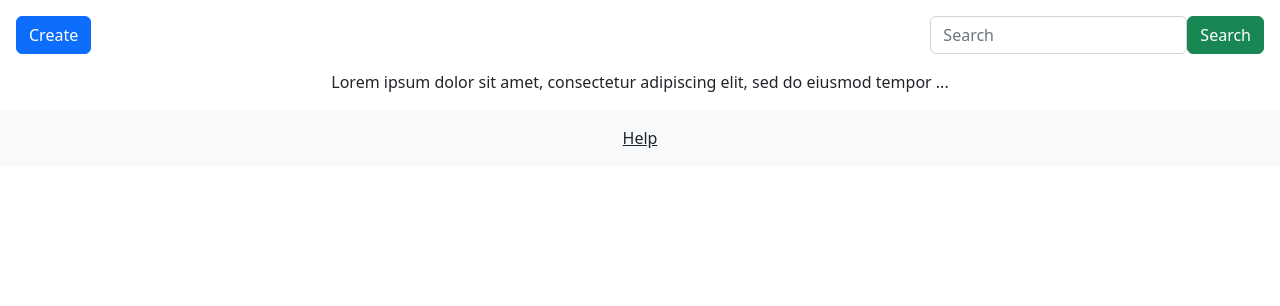
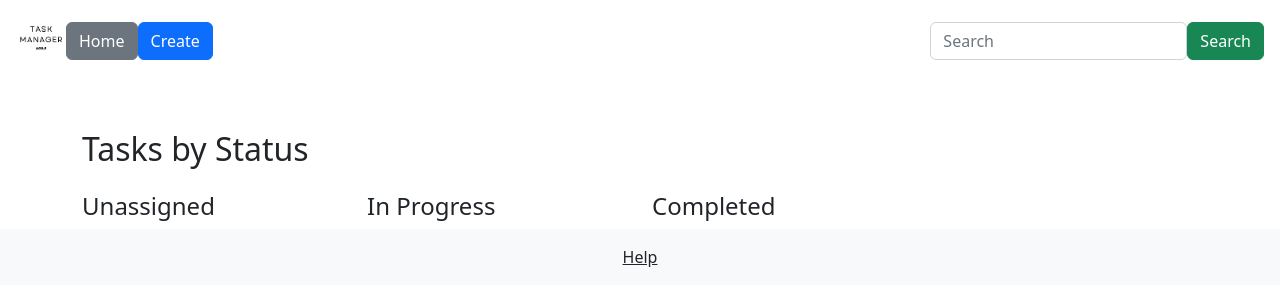
Before and after one commit to llazzaro/web_applications_django, a Django app: template taskmanager/templates/tasks/home.html in a window 1280 px wide. Shown: the top 306 px of the page. Run offline with Django 4.2, Linux system fonts and the light colour scheme; the template is opened without the code that fills it, so the values that code supplies are empty.

```diff
--- a/pyproject.toml
+++ b/pyproject.toml
@@ -11,6 +11,7 @@ python = "^3.10"
 django = "4.2.2"
 psycopg = "^3.1.9"
 django-extensions = "^3.2.3"
+django-storages = "^1.14"
 
 
 [tool.poetry.group.dev.dependencies]
--- a/taskmanager/taskmanager/settings.py
+++ b/taskmanager/taskmanager/settings.py
@@ -41,6 +41,7 @@ INSTALLED_APPS = [
     "django.contrib.staticfiles",
     "django_extensions",
     "tasks",
+    "storages",
 ]
 
 MIDDLEWARE = [
@@ -68,6 +69,7 @@ TEMPLATES = [
                 "django.template.context_processors.request",
                 "django.contrib.auth.context_processors.auth",
                 "django.contrib.messages.context_processors.messages",
+                "tasks.context_processors.feature_flags",
             ],
         },
     },
@@ -124,6 +126,8 @@ USE_TZ = True
 # https://docs.djangoproject.com/en/4.2/howto/static-files/
 
 STATIC_URL = "static/"
+STATIC_ROOT = os.path.join(BASE_DIR, "staticfiles")
+
 
 # Default primary key field type
 # https://docs.djangoproject.com/en/4.2/ref/settings/#default-auto-field
--- /dev/null
+++ b/taskmanager/tasks/context_processors.py
@@ -0,0 +1,13 @@
+def feature_flags(request):
+    user = request.user
+    flags = {
+        "is_priority_feature_enabled": False,
+    }
+
+    # Ensure the user is authenticated before checking groups
+    if user.is_authenticated:
+        flags["is_priority_feature_enabled"] = user.groups.filter(
+            name="Task Prioritization Beta Testers"
+        ).exists()
+
+    return flags
--- a/taskmanager/tasks/urls.py
+++ b/taskmanager/tasks/urls.py
@@ -19,8 +19,7 @@ handler404 = "tasks.views.custom_404"
 
 
 urlpatterns = [
-    path("", TemplateView.as_view(template_name="tasks/home.html"), name="home"),
-    path("tasks/home/", task_home, name="task-home"),
+    path("", task_home, name="task-home"),
     path("help/", TemplateView.as_view(template_name="tasks/help.html"), name="help"),
     path("tasks/", TaskListView.as_view(), name="task-list"),  # GET
     path("tasks/new/", TaskCreateView.as_view(), name="task-create"),  # POST
--- a/taskmanager/templates/tasks/_header.html
+++ b/taskmanager/templates/tasks/_header.html
@@ -1,9 +1,14 @@
+{% load static %}
+
 <header class="d-flex justify-content-between align-items-center p-3">
     <!-- Left side -->
-    <div>
+    <div class="d-flex align-items-center">
+        <!-- Logo -->
+        <img src="{% static 'images/logo.png' %}" alt="Task Manager" width="50" class="mr-3">
+
+        <a href="{% url 'tasks:task-home' %}" class="btn btn-secondary mr-2" role="button">Home</a>
         <a href="{% url 'tasks:task-create' %}" class="btn btn-primary" role="button">Create</a>
     </div>
-
 
     <!-- Right side -->
     <div class="d-flex">
--- a/taskmanager/templates/tasks/base.html
+++ b/taskmanager/templates/tasks/base.html
@@ -3,25 +3,33 @@
 <head>
 	<meta charset="UTF-8">
 	<meta name="viewport" content="width=device-width, initial-scale=1.0">
-    <title>Document Title</title>
-    <!-- CSS files -->
+
+	{# Using a block for the title allows child templates to provide their specific titles. We use the default filter to set a fallback title if not provided. #}
+	<title>{% block title %}{{ page_title|default:"Default Title" }}{% endblock %}</title>
+
+	{# This block is intended for page-specific CSS. Override in child templates as needed. #}
+	{% block extra_css %}{% endblock %}
+
 	<!-- Bootstrap CSS -->
-    <link href="https://cdn.jsdelivr.net/npm/bootstrap@5.2.3/dist/css/bootstrap.min.css" rel="stylesheet" integrity="sha384-rbsA2VBKQhggwzxH7pPCaAqO46MgnOM80zW1RWuH61DGLwZJEdK2Kadq2F9CUG65" crossorigin="anonymous">    <!-- <link rel="stylesheet" href="styles.css"> -->
+	<link href="https://cdn.jsdelivr.net/npm/bootstrap@5.2.3/dist/css/bootstrap.min.css" rel="stylesheet" integrity="sha384-rbsA2VBKQhggwzxH7pPCaAqO46MgnOM80zW1RWuH61DGLwZJEdK2Kadq2F9CUG65" crossorigin="anonymous">
 </head>
 <body>
 
+	{# Use of the 'include' tag helps in modularizing the HTML, making maintenance easier by breaking the layout into smaller parts. #}
 	{% include "tasks/_header.html" %}
-    <main class="d-flex flex-column justify-content-center align-items-center"></main>
-        <div class="text-center">
-            {% block content %}
-            {% endblock %}
-        </div>
+
+	<main>
+    	{# Main content block can be overridden in child templates to provide page-specific content. #}
+    	{% block content %}{% endblock %}
 	</main>
+
 	{% include "tasks/_footer.html" %}
-    <!-- JS files -->
-    <!-- jQuery and Bootstrap Bundle (includes Popper) -->
+
+	{# A block for adding custom JavaScript ensures flexibility for child templates to introduce or override scripts. #}
+	{% block extra_javascript %}{% endblock %}
+
+	<!-- Using external libraries can be beneficial for consistency and speed. Always ensure they're from trusted sources. -->
 	<script src="https://code.jquery.com/jquery-3.5.1.slim.min.js" integrity="sha384-DfXdz2htPH0lsSSs5nCTpuj/zy4C+OGpamoFVy38MVBnE+IbbVYUew+OrCXaRkfj" crossorigin="anonymous"></script>
 	<script src="https://cdn.jsdelivr.net/npm/bootstrap@5.2.3/dist/js/bootstrap.bundle.min.js" integrity="sha384-kenU1KFdBIe4zVF0s0G1M5b4hcpxyD9F7jL+jjXkk+Q2h455rYXK/7HAuoJl+0I4" crossorigin="anonymous"></script>
-    <!-- <script src="script.js"></script> -->
 </body>
 </html>
--- a/taskmanager/templates/tasks/home.html
+++ b/taskmanager/templates/tasks/home.html
@@ -1,5 +1,51 @@
 {% extends "tasks/base.html" %}
 
 {% block content %}
-    <p>Lorem ipsum dolor sit amet, consectetur adipiscing elit, sed do eiusmod tempor ...</p>
+    <div class="container mt-5">
+        <h2>Tasks by Status</h2>
+        <div class="row mt-4">
+
+            <!-- Unassigned Tasks -->
+            <div class="col-md-3">
+                <h4>Unassigned</h4>
+                {% for task in unassigned_tasks %}
+                    <div class="card mb-2">
+                        <div class="card-body">
+                            <h5 class="card-title"><a href="{% url 'tasks:task-detail' task.pk %}">{{ task.title }}</a></h5>
+                            <p class="card-text">Owner: {{ task.owner.username|default:"None" }}</p>
+                        </div>
+                    </div>
+                {% endfor %}
+            </div>
+
+            <!-- In Progress Tasks -->
+            <div class="col-md-3">
+                <h4>In Progress</h4>
+                {% for task in in_progress_tasks %}
+                    <div class="card mb-2">
+                        <div class="card-body">
+                            <h5 class="card-title"><a href="{% url 'tasks:task-detail' task.pk %}">{{ task.title }}</a></h5>
+                            <p class="card-text">Owner: {{ task.owner.username|default:"None" }}</p>
+                        </div>
+                    </div>
+                {% endfor %}
+            </div>
+
+            <!-- Completed Tasks -->
+            <div class="col-md-3">
+                <h4>Completed</h4>
+                {% for task in done_tasks %}
+                    <div class="card mb-2">
+                        <div class="card-body">
+                            <h5 class="card-title"><a href="{% url 'tasks:task-detail' task.pk %}">{{ task.title }}</a></h5>
+                            <p class="card-text">Owner: {{ task.owner.username|default:"None" }}</p>
+                        </div>
+                    </div>
+                {% endfor %}
+            </div>
+
+        </div> <!-- End of row -->
+
+
+    </div> <!-- End of container -->
 {% endblock %}
```
Also changed, not shown: taskmanager/tasks/admin.py (+7 -2 lines), taskmanager/tasks/templatetags/sprint_tags.py (added, +17 -0 lines), taskmanager/tasks/templatetags/tasks_filters.py (added, +14 -0 lines), taskmanager/tasks/views.py (+16 -3 lines), taskmanager/tasks/static/images/logo.png (added), taskmanager/tasks/templatetags/__init__.py (added), 3 other files. Lines whose indentation alone changed are shown as unchanged.
